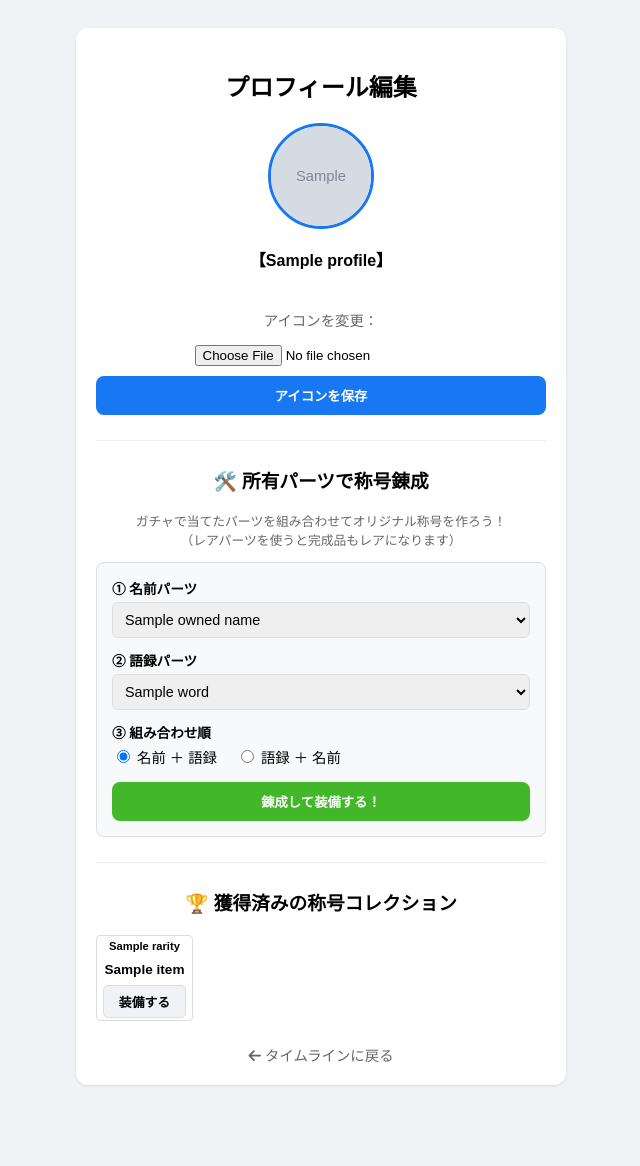
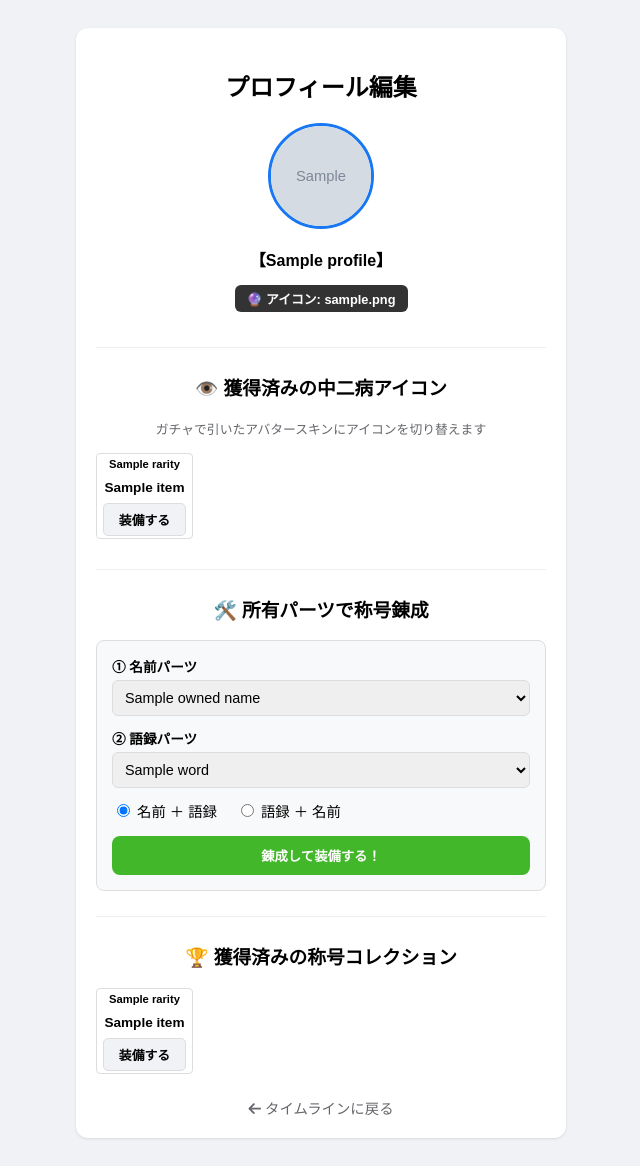
Before and after one commit to ryuchiika615/sns, a Django app: template templates/sns/edit_profile.html in a window 1280 px wide. Shown: the whole page, without its empty margins (319-959 px from the left). Before the commit the page ends 1086 px from the top, so only its background shows below. Run offline with Django 5.2, Linux system fonts and the light colour scheme; a user stored in the database is signed in; tables that the repository leaves empty hold one stand-in row (values such as "Sample post"); the template is opened without the code that fills it: most values are stand-ins (such as "Sample title", 1, 10 or a date in 2020); grey boxes marked "Sample" are stand-in pictures; parts of the project's set-up code (start-up, migrations or seed data) failed here and were passed over.

Commit message:
Add post delete function and mid-two avatar gacha skin system

```diff
--- a/sns/models.py
+++ b/sns/models.py
@@ -36,15 +36,16 @@ class Comment(models.Model):
     created_at = models.DateTimeField(auto_now_add=True)
 
 
-# 4. プロフィール（称号フィールドを追加！）
+# 4. プロフィール（中二病アイコンフィールドを新規追加！）
 class Profile(models.Model):
     user = models.OneToOneField(User, on_delete=models.CASCADE)
     icon = models.ImageField(upload_to='icons/', default='icons/default.png', blank=True)
     points = models.IntegerField(default=0)
     items = models.ManyToManyField(GachaItem, blank=True)
+    current_title = models.CharField(max_length=100, default="新人エンジニア", blank=True)
 
-    # ★ ここを追加！今セットしている称号を保存する場所です
-    current_title = models.CharField(max_length=100, default="新人エンジニア", blank=True)
+    # ★ ここを新規追加！今セットしているアイコンスキンを保存する場所です
+    current_avatar = models.CharField(max_length=100, default="初期アバター", blank=True)
 
     def __str__(self):
         return self.user.username
--- a/templates/sns/edit_profile.html
+++ b/templates/sns/edit_profile.html
@@ -10,7 +10,7 @@
         .card { background: white; padding: 20px; border-radius: 12px; max-width: 450px; margin: auto; box-shadow: 0 1px 3px rgba(0,0,0,0.1); }
         .current-icon { width: 100px; height: 100px; border-radius: 50%; object-fit: cover; margin-bottom: 10px; border: 3px solid #1877f2; }
 
-        .title-badge { font-weight: bold; font-size: 1rem; margin-bottom: 20px; display: inline-block; padding: 4px 12px; border-radius: 6px; }
+        .title-badge { font-weight: bold; font-size: 1rem; margin-bottom: 10px; display: inline-block; padding: 4px 12px; border-radius: 6px; }
         .title-badge.N { background: #f5f5f5; color: #424242; border: 1px solid #ccc; }
         .title-badge.R { background: #e3f2fd; color: #2196f3; border: 1px solid #bbdefb; }
         .title-badge.SR { background: #f3e5f5; color: #9c27b0; border: 1px solid #e1bee7; box-shadow: 0 0 8px rgba(156,39,176,0.3); }
@@ -29,7 +29,7 @@
         .custom-select { width: 100%; padding: 8px; border-radius: 6px; border: 1px solid #ddd; margin-bottom: 12px; font-size: 0.9rem; }
         .radio-group { margin-bottom: 15px; font-size: 0.9rem; }
 
-        .item-list { display: grid; grid-template-columns: 1fr 1fr; gap: 10px; margin-top: 20px; text-align: left; }
+        .item-list { display: grid; grid-template-columns: 1fr 1fr; gap: 10px; margin-top: 15px; text-align: left; }
         .item-card { background: #fff; border: 1px solid #ddd; padding: 10px; border-radius: 8px; display: flex; flex-direction: column; justify-content: space-between; }
         .rarity { font-size: 0.7rem; font-weight: bold; padding: 2px 6px; border-radius: 4px; display: inline-block; margin-bottom: 5px; text-align: center; width: fit-content; }
         .item-card.card-SSR { border: 2px solid #ffd700; background: #fffde7; }
@@ -41,7 +41,6 @@
 
         .equip-btn { width: 100%; background: #f0f2f5; border: none; padding: 6px; border-radius: 5px; font-size: 0.8rem; cursor: pointer; margin-top: 8px; font-weight: bold; border: 1px solid #ddd; }
         .equip-btn:hover { background: #1877f2; color: white; border-color: #1877f2; }
-        .item-card.card-SSR .equip-btn:hover { background: #ffaa00; border-color: #ffaa00; }
 
         hr { border: 0; border-top: 1px solid #eee; margin: 25px 0; }
     </style>
@@ -60,20 +59,42 @@
             <span class="title-badge {{ current_rarity }}">
                 {% if current_rarity == 'SSR' %}👑 {% endif %}【{{ user.profile.current_title }}】
             </span>
+            <br>
+            <span class="title-badge {{ current_av_rarity }}" style="font-size:0.8rem; background:#333; color:#fff;">
+                🔮 アイコン: {{ user.profile.current_avatar }}
+            </span>
         </div>
 
-        <form method="POST" enctype="multipart/form-data" style="margin-bottom: 20px;">
-            {% csrf_token %}
-            <p style="font-size: 0.9rem; color: #65676b;">アイコンを変更：</p>
-            <input type="file" name="icon" accept="image/*">
-            <button type="submit" style="background:#1877f2; color:white; border:none; padding:10px; border-radius:8px; width:100%; margin-top:10px; cursor:pointer; font-weight:bold;">アイコンを保存</button>
-        </form>
+        <hr>
+
+        <h3>👁️ 獲得済みの中二病アイコン</h3>
+        <p style="font-size: 0.8rem; color: #65676b;">ガチャで引いたアバタースキンにアイコンを切り替えます</p>
+        <div class="item-list" style="margin-bottom:25px;">
+            {% for item in my_avatars %}
+            <div class="item-card card-{{ item.rarity }}">
+                <div>
+                    <span class="rarity {{ item.rarity }}">{{ item.rarity }}</span>
+                    <div style="font-size: 0.85rem; font-weight: bold; margin-top: 3px;">
+                        {{ item.name }}
+                    </div>
+                </div>
+                <form method="POST">
+                    {% csrf_token %}
+                    <input type="hidden" name="new_avatar" value="{{ item.name }}">
+                    <button type="submit" class="equip-btn">
+                        {% if user.profile.current_avatar == item.name %}装備中{% else %}装備する{% endif %}
+                    </button>
+                </form>
+            </div>
+            {% empty %}
+            <p style="grid-column: 1 / 3; font-size: 0.8rem; color: #999; padding: 10px 0;">まだ中二病アイコンを持っていません。</p>
+            {% endfor %}
+        </div>
 
         <hr>
 
         <h3>🛠️ 所有パーツで称号錬成</h3>
         {% if owned_names and owned_words %}
-            <p style="font-size: 0.8rem; color: #65676b;">ガチャで当てたパーツを組み合わせてオリジナル称号を作ろう！<br>（レアパーツを使うと完成品もレアになります）</p>
             <form method="POST" class="custom-form">
                 {% csrf_token %}
                 <label style="font-size: 0.85rem; font-weight: bold; display: block; margin-bottom: 4px;">① 名前パーツ</label>
@@ -82,30 +103,24 @@
                         <option value="{{ name }}">{{ name }}</option>
                     {% endfor %}
                 </select>
-
                 <label style="font-size: 0.85rem; font-weight: bold; display: block; margin-bottom: 4px;">② 語録パーツ</label>
                 <select name="custom_word" class="custom-select">
                     {% for word in owned_words %}
                         <option value="{{ word }}">{{ word }}</option>
                     {% endfor %}
                 </select>
-
-                <label style="font-size: 0.85rem; font-weight: bold; display: block; margin-bottom: 4px;">③ 組み合わせ順</label>
                 <div class="radio-group">
                     <input type="radio" name="order" value="normal" id="order_normal" checked>
                     <label for="order_normal" style="margin-right: 15px;">名前 ＋ 語録</label>
                     <input type="radio" name="order" value="reverse" id="order_reverse">
                     <label for="order_reverse">語録 ＋ 名前</label>
                 </div>
-
                 <button type="submit" style="background:#42b72a; color:white; border:none; padding:10px; border-radius:8px; width:100%; cursor:pointer; font-weight:bold;">
                     錬成して装備する！
                 </button>
             </form>
         {% else %}
-            <div style="background:#f8f9fa; padding:20px; border-radius:8px; border:1px dashed #ccc;">
-                <p style="font-size: 0.85rem; color: #999; margin: 0;">まだパーツを持っていません。<br>ガチャを回して素材を集めよう！</p>
-            </div>
+            <p style="font-size: 0.85rem; color: #999;">ガチャを回して称号素材を集めよう！</p>
         {% endif %}
 
         <hr>
@@ -120,7 +135,6 @@
                         {% if item.rarity == 'SSR' %}👑 {% endif %}{{ item.name }}
                     </div>
                 </div>
-
                 <form method="POST" action="{% url 'index' %}">
                     {% csrf_token %}
                     <input type="hidden" name="new_title" value="{{ item.name }}">
@@ -130,7 +144,7 @@
                 </form>
             </div>
             {% empty %}
-            <p style="grid-column: 1 / 3; font-size: 0.8rem; color: #999; padding: 20px 0;">まだ称号を持っていません。</p>
+            <p style="grid-column: 1 / 3; font-size: 0.8rem; color: #999; padding: 10px 0;">まだ称号を持っていません。</p>
             {% endfor %}
         </div>
 
```
Also changed, not shown: sns/views.py (+82 -76 lines), templates/sns/index.html (+58 -13 lines).
